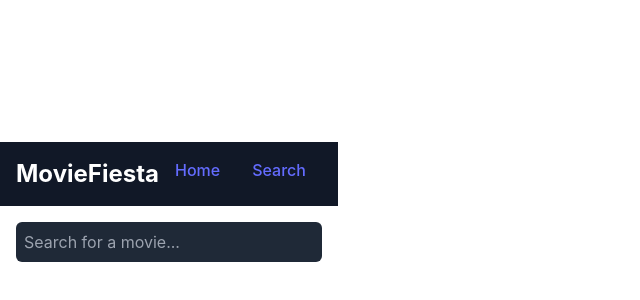
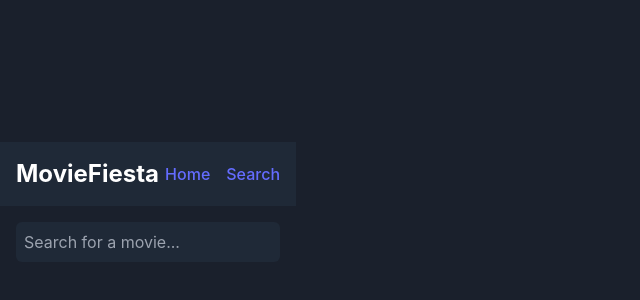
Before and after one commit to roaabbass/MovieFiesta_alx, a React (Vite) app: page /search in a window 1280 px wide. Shown: the part 174-474 px from the top of the page, without its empty margins (0-640 px from the left). Built offline with nearby package versions, Linux system fonts and the light colour scheme.

Commit message:
Trying a diffrent approach

```diff
--- a/package.json
+++ b/package.json
@@ -10,8 +10,10 @@
     "preview": "vite preview"
   },
   "dependencies": {
+    "axios": "^1.7.7",
     "react": "^18.3.1",
-    "react-dom": "^18.3.1"
+    "react-dom": "^18.3.1",
+    "react-router-dom": "^6.27.0"
   },
   "devDependencies": {
     "@eslint/js": "^9.11.1",
--- a/src/components/MovieCard.jsx
+++ b/src/components/MovieCard.jsx
@@ -1,9 +1,11 @@
-const MovieCard = ({ movie, onClick }) => (
-    <div className="p-2 w-60 bg-gray-700 text-white rounded-md" onClick={() => onClick(movie)}>
-      <img src={movie.Poster} alt={movie.Title} className="rounded-md" />
-      <h3 className="mt-2 font-semibold">{movie.Title}</h3>
-      <p>{movie.Year}</p>
-    </div>
-  );
+import { Link } from "react-router-dom";
 
-  export default MovieCard;
+const MovieCard = ({ movie }) => (
+  <Link to={`/movie/${movie.id}`} className="block">
+    <img src={movie.poster} alt={movie.title} className="rounded-md" />
+    <h3 className="text-white font-semibold">{movie.title}</h3>
+    <p className="text-gray-400">{movie.year}</p>
+  </Link>
+);
+
+export default MovieCard;
--- a/src/components/Navbar.jsx
+++ b/src/components/Navbar.jsx
@@ -1,11 +1,13 @@
+import { Link } from "react-router-dom";
+
 const Navbar = () => (
-    <nav className="bg-gray-900 text-white p-4 flex justify-between">
-      <h1 className="text-2xl font-bold">MovieFiesta</h1>
-      <div>
-        <a href="/" className="px-4">Home</a>
-        <a href="/search" className="px-4">Search</a>
-      </div>
-    </nav>
-  );
+  <nav className="flex items-center justify-between p-4 bg-primary text-white">
+    <h1 className="text-2xl font-bold">MovieFiesta</h1>
+    <div className="space-x-4">
+      <Link to="/" className="hover:text-secondary">Home</Link>
+      <Link to="/search" className="hover:text-secondary">Search</Link>
+    </div>
+  </nav>
+);
 
-  export default Navbar;
+export default Navbar;
--- a/src/index.css
+++ b/src/index.css
@@ -32,6 +32,9 @@
   place-items: center;
   min-width: 320px;
   min-height: 100vh;
+  background-color: #1a202c;
+
+
 }
 
 h1 {
```
Also changed, not shown: 1 other file (tests, documents, lock files or other folders).
